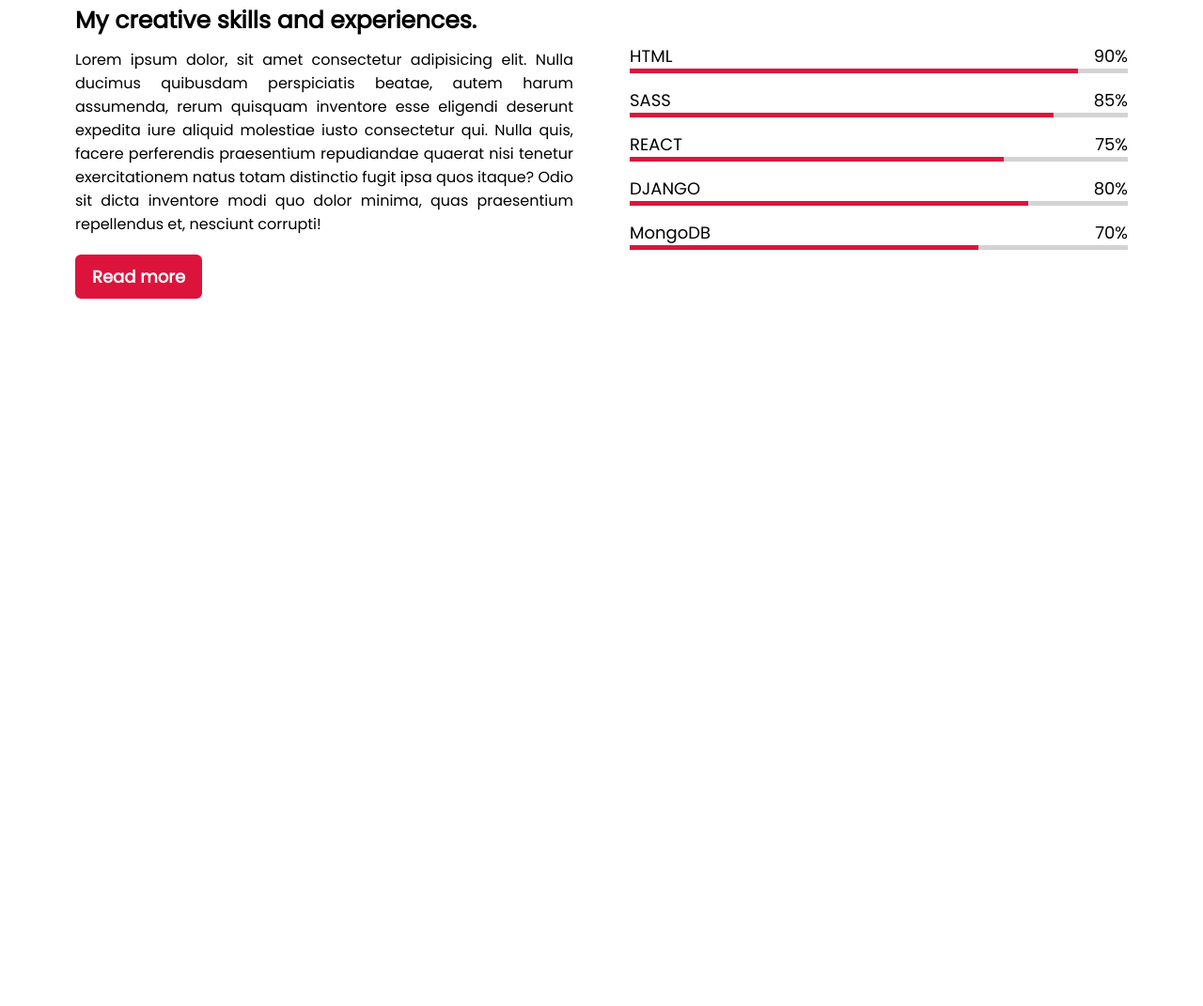
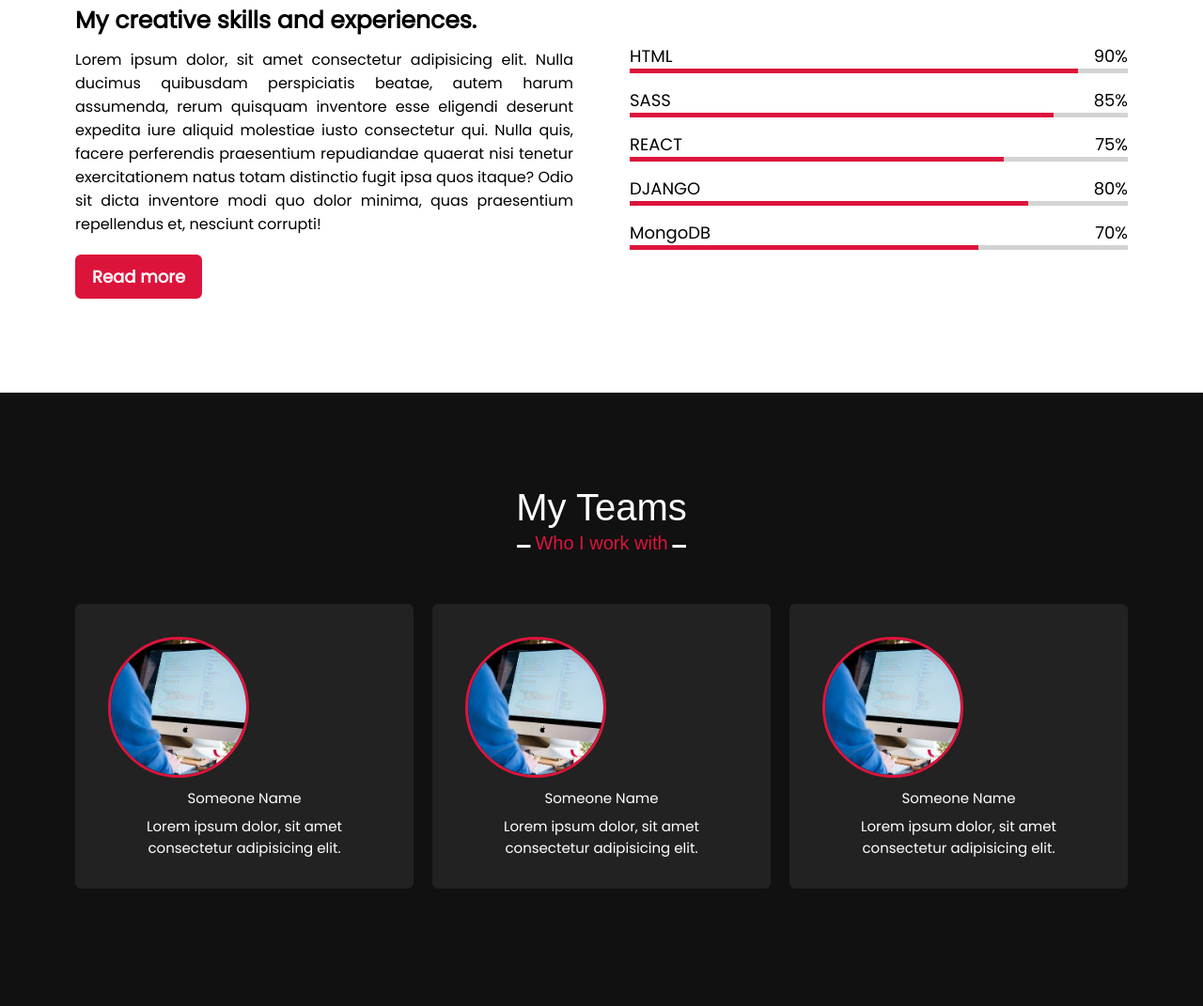
Before and after one commit to aboo-anas/Second-sample-web, a website: page index.html in a window 1280 px wide. Shown: the part 2315-3386 px from the top of the page at 94% size. Before the commit the page ends 2733 px from the top, so only its background shows below. Drawn offline with nearby package versions, Linux system fonts and the light colour scheme.

Commit message:
Add Teams

```diff
--- a/index.html
+++ b/index.html
@@ -15,6 +15,12 @@
       crossorigin="anonymous"
     ></script>
     <script src="https://ajax.googleapis.com/ajax/libs/jquery/3.5.1/jquery.min.js"></script>
+    <script src="https://cdnjs.cloudflare.com/ajax/libs/waypoints/4.0.1/jquery.waypoints.min.js"></script>
+    <script src="https://cdnjs.cloudflare.com/ajax/libs/OwlCarousel2/2.3.4/owl.carousel.min.js"></script>
+    <link
+      rel="stylesheet"
+      href="https://cdnjs.cloudflare.com/ajax/libs/OwlCarousel2/2.3.4/assets/owl.carousel.min.css"
+    />
   </head>
   <body>
     <nav class="navbar">
@@ -170,6 +176,42 @@
         </div>
       </div>
     </section>
+    <!-- team section starts here -->
+    <section class="teams" id="teams">
+      <div class="max-width">
+        <div class="title">My Teams</div>
+        <div class="carousel owl-carousel">
+          <div class="card">
+            <div class="text">
+              <img src="./images/mecoding.jpg" alt="first member" />
+              <div class="text">Someone Name</div>
+              <p>Lorem ipsum dolor, sit amet consectetur adipisicing elit.</p>
+            </div>
+          </div>
+          <div class="card">
+            <div class="text">
+              <img src="./images/mecoding.jpg" alt="first member" />
+              <div class="text">Someone Name</div>
+              <p>Lorem ipsum dolor, sit amet consectetur adipisicing elit.</p>
+            </div>
+          </div>
+          <div class="card">
+            <div class="text">
+              <img src="./images/mecoding.jpg" alt="first member" />
+              <div class="text">Someone Name</div>
+              <p>Lorem ipsum dolor, sit amet consectetur adipisicing elit.</p>
+            </div>
+          </div>
+          <div class="card">
+            <div class="text">
+              <img src="./images/mecoding.jpg" alt="first member" />
+              <div class="text">Someone Name</div>
+              <p>Lorem ipsum dolor, sit amet consectetur adipisicing elit.</p>
+            </div>
+          </div>
+        </div>
+      </div>
+    </section>
     <script src="script.js"></script>
   </body>
 </html>
--- a/script.js
+++ b/script.js
@@ -13,3 +13,25 @@
         $('.navicon i').toggleClass('active')
     })
 })
+
+// owl carousel script
+$('.carousel').owlCarousel({
+    margin: 20,
+    loop: true,
+    autoplayTimeOut: 2000,
+    autoplayHoverPause: true,
+    responsive: {
+        0:{
+            items: 1,
+            nav: false
+        },
+        600:{
+            items: 2,
+            nav: false
+        },
+        1000:{
+            items: 3,
+            nav: false
+        }
+    }
+});
--- a/sheet.css
+++ b/sheet.css
@@ -143,7 +143,7 @@
 section {
     padding: 100px 0;
 }
-.about, .services, .skills {
+.about, .services, .skills, .teams {
     font-family: 'Poppins', sans-serif;
 }
 section .title {
@@ -234,12 +234,13 @@
 
 /* services styling start */
 
-.services {
+.services, .teams {
     background: #111;
     color: #fff;
 }
 
-.services .title::before {
+.services .title::before,
+.teams .title::before {
     background: #fff;
 }
 
@@ -286,7 +287,7 @@
 
 /* skills section styling starts here */
 .skills .title::after {
-    content: "Tools I use";
+    content: "What I know";
 }
 
 .skills .skills-content .column{
@@ -380,6 +381,43 @@
 
 }
 
+/* my teams section styling */
+.teams .title::after {
+    content: "Who I work with";
+    background: #111;
+}
+
+.teams .carousel .card{
+    background: #222;
+    padding: 25px 35px;
+    border-radius: 6px;
+    text-align: center;
+
+}
+
+.teams .carousel .card img{
+    object-fit: cover;
+    height: 150px;
+    width: 150px;
+    border-radius: 50%;
+    border: 3px solid crimson;
+}
+
+
+.teams .carousel .card .text{
+    font-size: 15px;
+    font-weight: 500;
+    margin: 10px 0 7px 0;
+
+}
+
+.teams .carousel .card .box{
+    display: flex;
+    flex-direction: column;
+    align-items: center;
+    justify-content: center;
+}
+
 @media (max-width: 1300px) {
     .home .max-width {
         margin-left: 0px;
@@ -458,8 +496,8 @@
     .skills .skills-content .left a{
         margin-bottom: 35px;;
     }
+}
 
-}
 
 @media (max-width: 690px) {
     .max-width {
```
Also changed, not shown: images/image1.jpg (deleted), images/image2.jpg (deleted).
